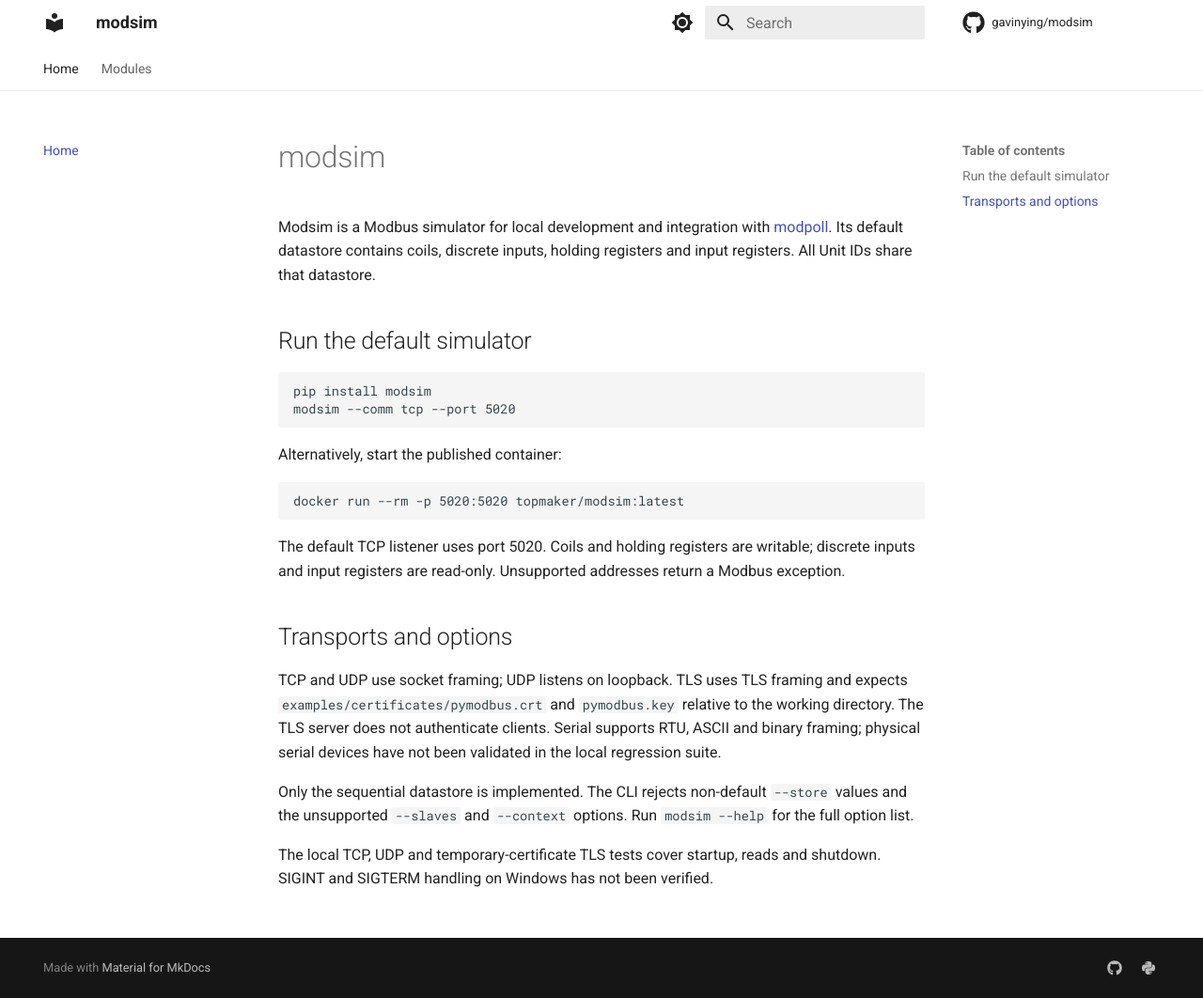
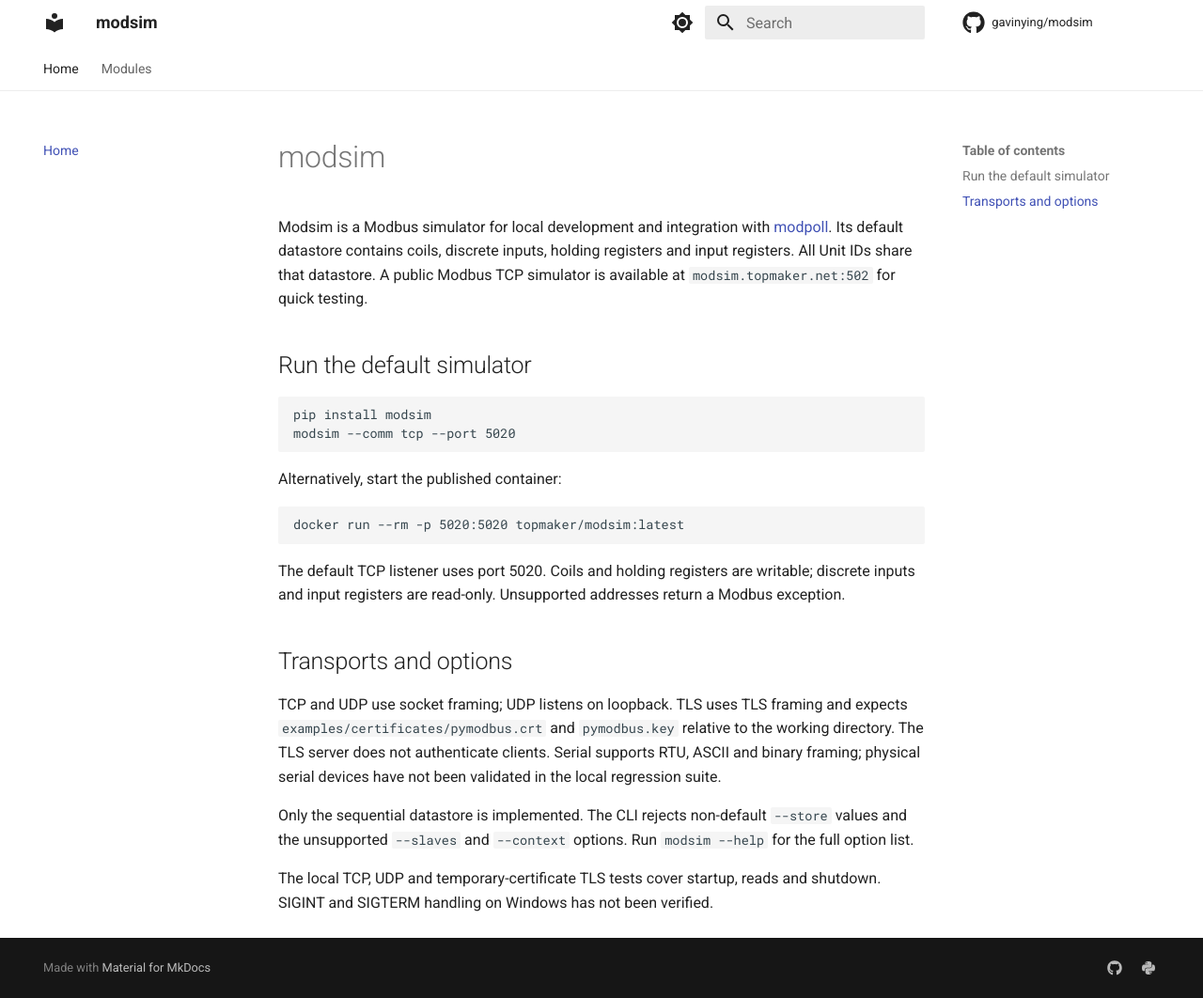
Before and after one commit to gavinying/modsim, an MkDocs documentation site: the page built from docs/index.md, in a window 1280 px wide and 1062 px high. Shown: the whole window at 94% size. Built offline with MkDocs 1.6.1 and Material for MkDocs 9.7.7, drawn with Linux system fonts in a browser that asks for light colours; comment, search, counter and statistics services are not loaded.

Commit message:
docs: retain public simulator endpoint

```diff
--- a/docs/index.md
+++ b/docs/index.md
@@ -3,7 +3,8 @@
 Modsim is a Modbus simulator for local development and integration with
 [modpoll](https://github.com/gavinying/modpoll). Its default datastore contains
 coils, discrete inputs, holding registers and input registers. All Unit IDs
-share that datastore.
+share that datastore. A public Modbus TCP simulator is available at
+`modsim.topmaker.net:502` for quick testing.
 
 ## Run the default simulator
 
```
Also changed, not shown: README.md (+1 -1 lines).
